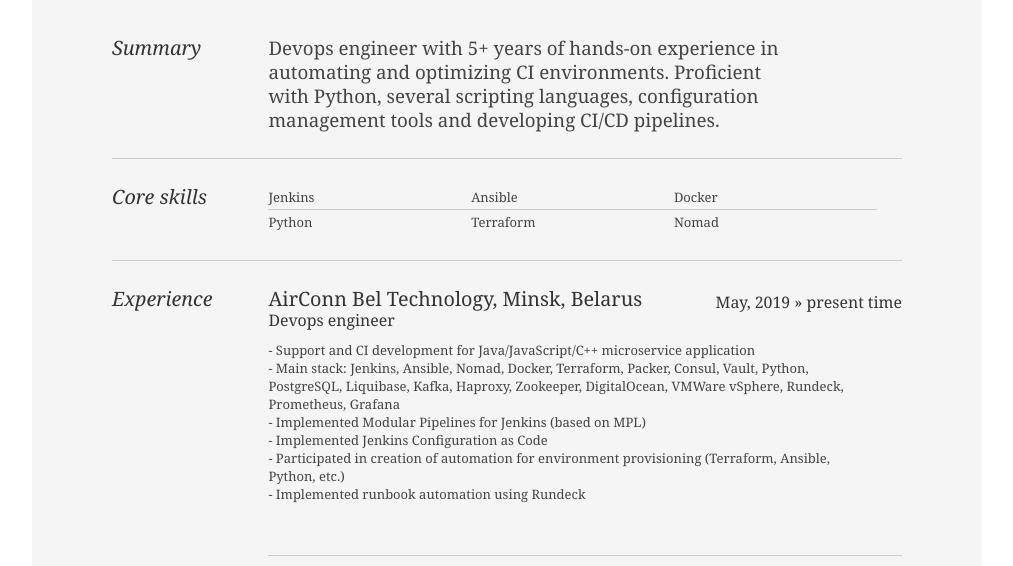
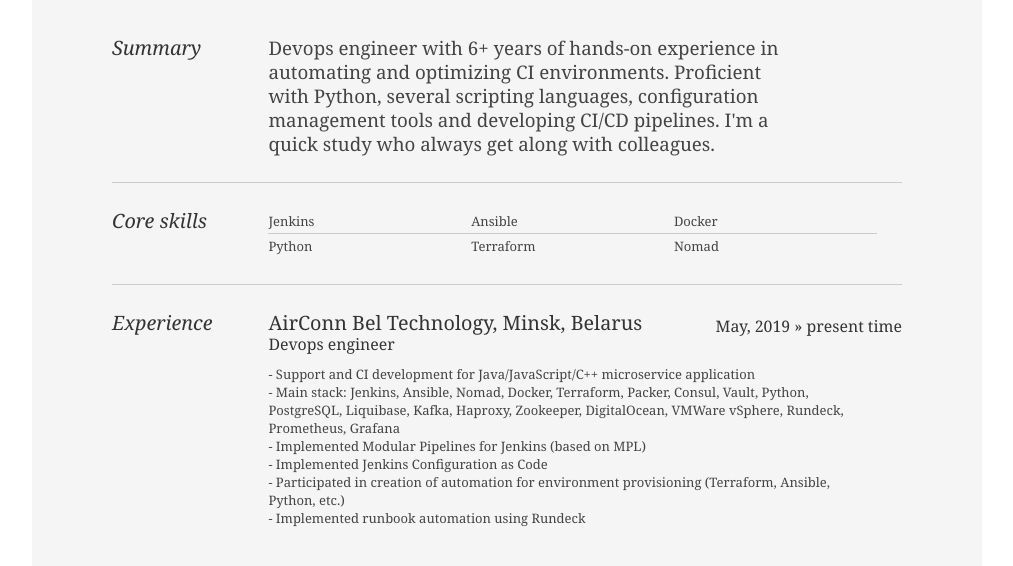
Before and after one commit to liamniou/liamniou.github.io, a plain HTML site: page index.html in a window 1280 px wide. Shown: the part 162-728 px from the top of the page, without its empty margins (133-1146 px from the left). Drawn offline with Linux system fonts and the light colour scheme.

Commit message:
Update summary

```diff
--- a/index.html
+++ b/index.html
@@ -46,8 +46,9 @@
 						</div>
 						<div class="yui-u">
 							<p class="enlarge">
-								Devops engineer with 5+ years of hands-on experience in automating and optimizing CI environments.
+								Devops engineer with 6+ years of hands-on experience in automating and optimizing CI environments.
 								Proficient with Python, several scripting languages, configuration management tools and developing CI/CD pipelines.
+								I'm a quick study who always get along with colleagues.
 							</p>
 						</div>
 					</div><!--// .yui-gf -->
```
